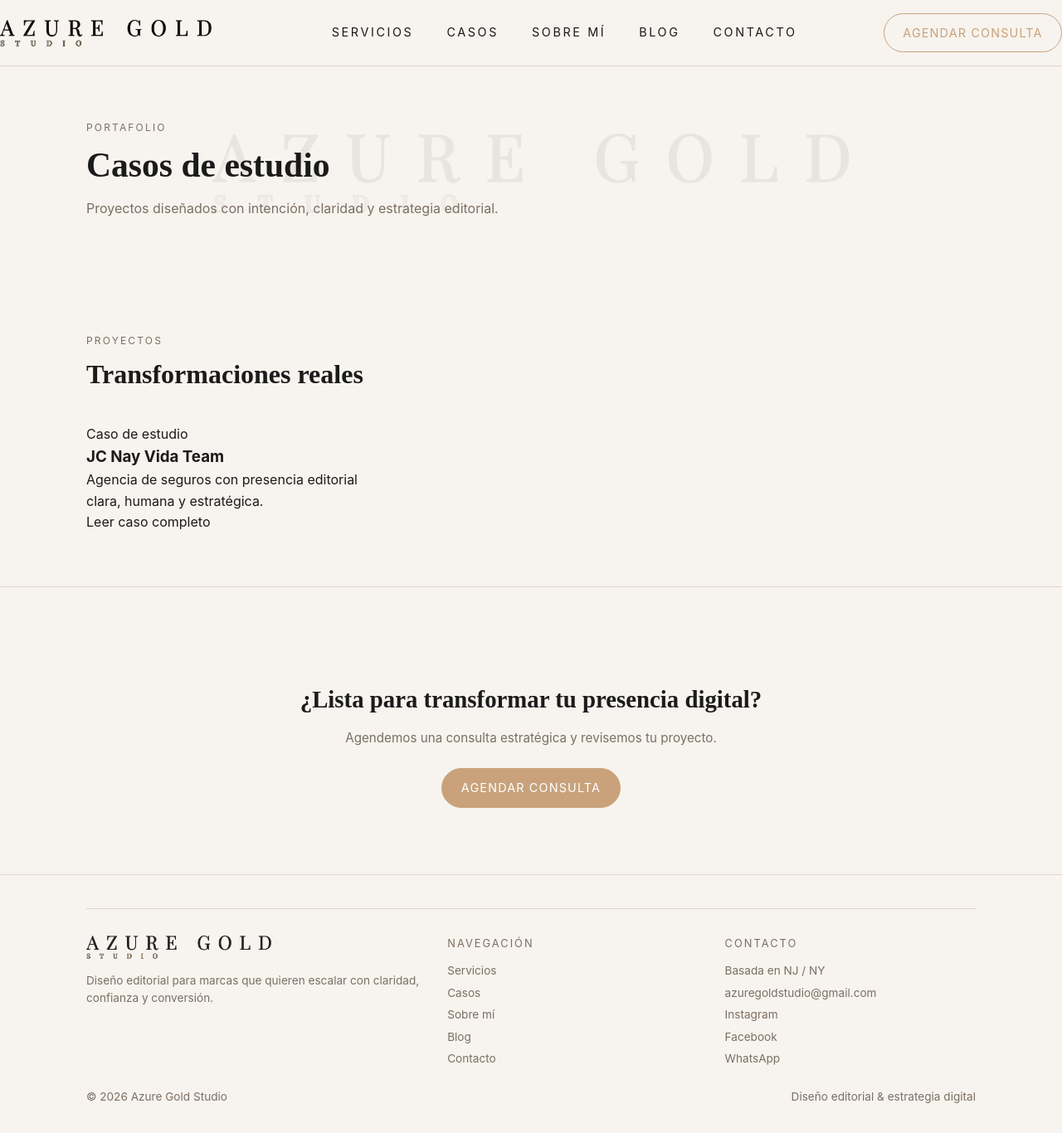
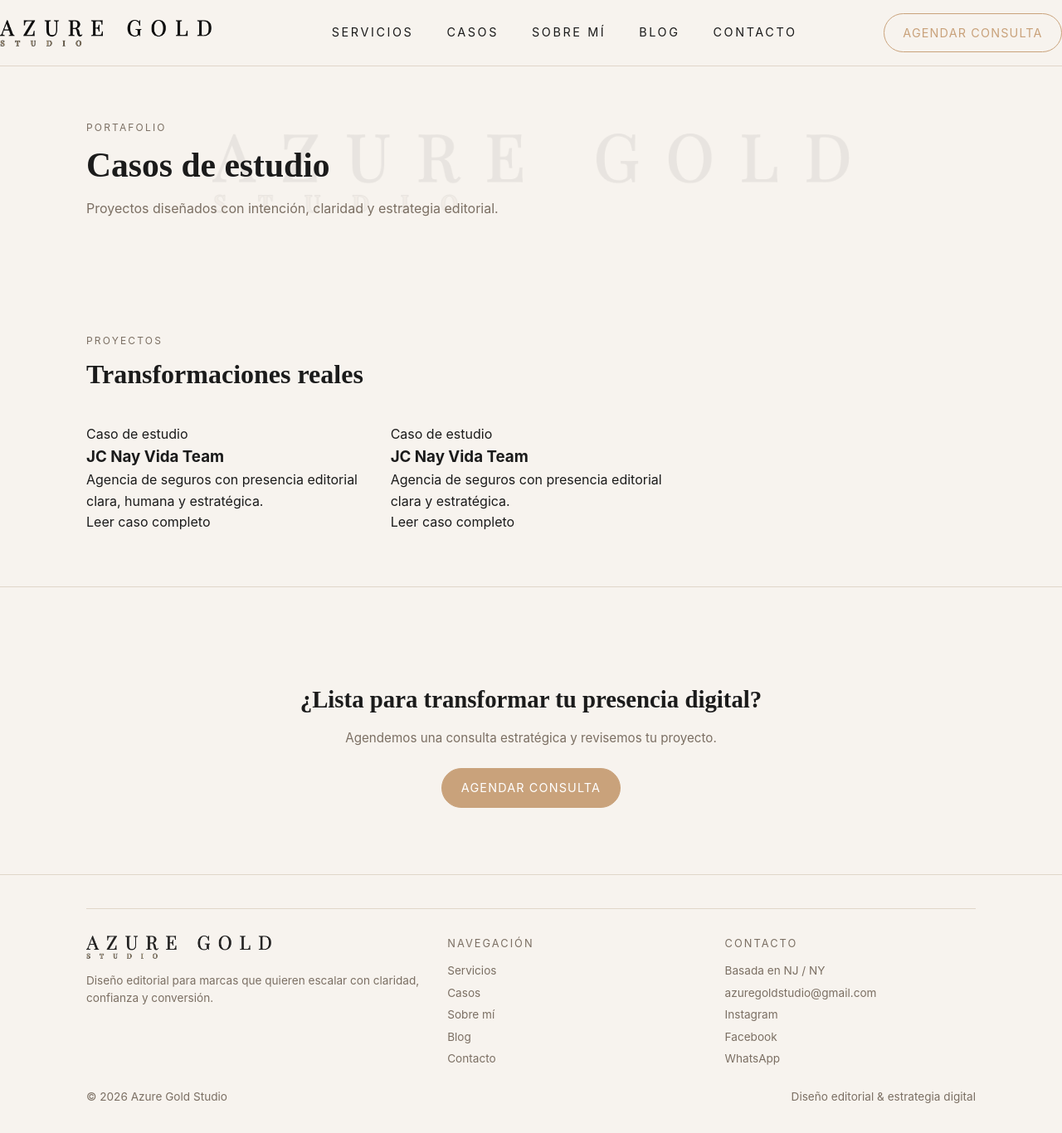
Before and after one commit to jcynay0206/mi_portfolio, a Jekyll site: the page casos/index.html, which Jekyll copies as it is, in a window 1280 px wide and 1366 px high. Shown: the whole window at 83% size. Built offline with Jekyll 4.4.1, drawn with Linux system fonts in a browser that asks for light colours.

Commit message:
Update index.html

```diff
--- a/casos/index.html
+++ b/casos/index.html
@@ -60,6 +60,15 @@
         </p>
         <a href="/casos/jcnay-vida-team/" class="case-card-link">Leer caso completo</a>
       </article>
+
+      <!-- TARJETA DE JC NAY -->
+<article class="case-card fade-up">
+  <div class="case-card-label">Caso de estudio</div>
+  <h3 class="case-card-title">JC Nay Vida Team</h3>
+  <p class="case-card-text">Agencia de seguros con presencia editorial clara y estratégica.</p>
+  <a href="/casos/jcnay-vida-team/" class="case-card-link">Leer caso completo</a>
+</article>
+
 
       <!-- AQUI PUEDES AGREGAR MÁS CASOS -->
       <!-- EJEMPLO:
```
